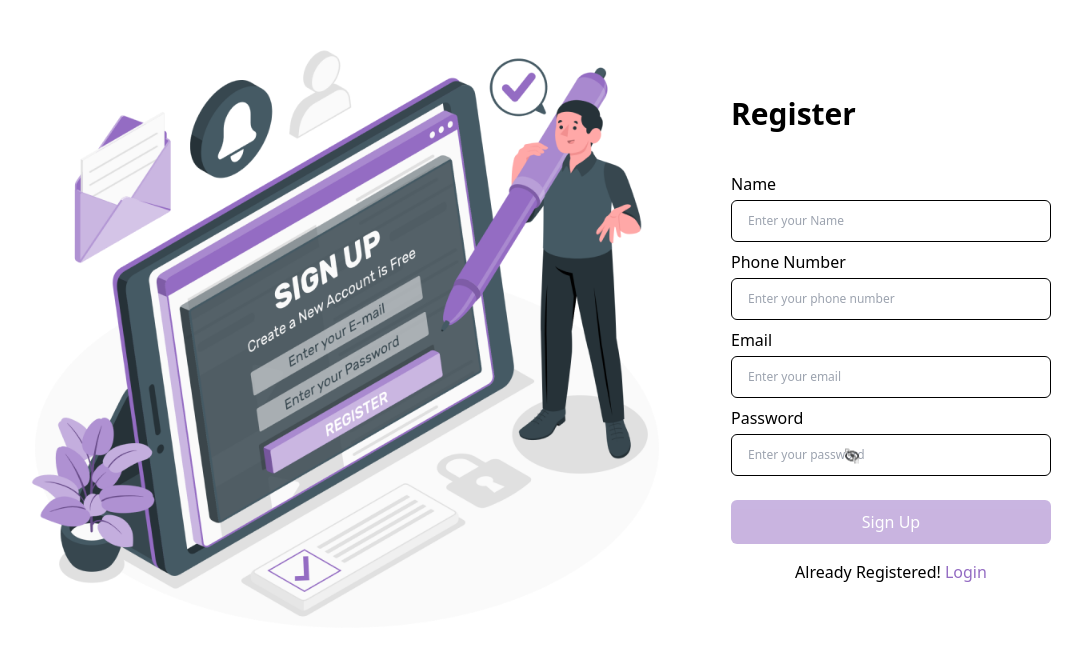
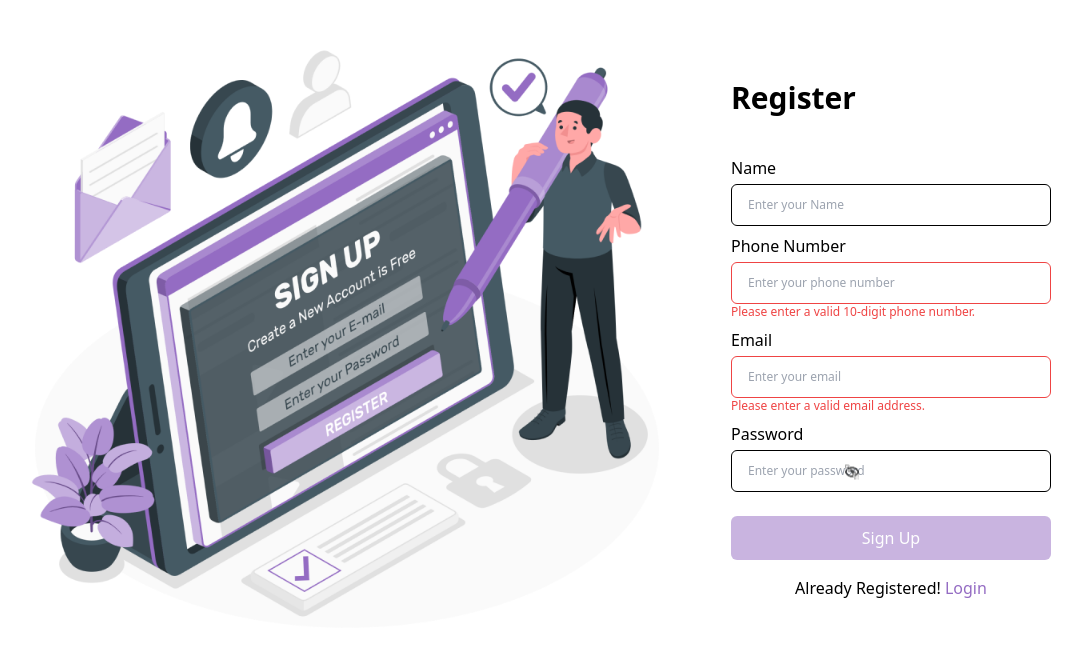
Before and after one commit to Dig092/WorkShalaFrontend, a React (Vite) app: page /register in a window 1280 px wide. Shown: the top 656 px of the page, without its empty margins (101-1183 px from the left). Built offline with nearby package versions, Linux system fonts and the light colour scheme.

Commit message:
added toast

```diff
--- a/src/Components/AuthContext.jsx
+++ b/src/Components/AuthContext.jsx
@@ -6,22 +6,38 @@ export const AuthProvider = ({ children }) => {
   const [isAuthenticated, setIsAuthenticated] = useState(false);
 
   useEffect(() => {
-    const storedUserInfo = localStorage.getItem('user-info');
+    const storedAccessToken = localStorage.getItem('access-token');
 
-    if (storedUserInfo) {
-      const userInfo = JSON.parse(storedUserInfo);
+    const headersAccessToken = getHeadersAccessToken();
+
+    if (storedAccessToken || headersAccessToken) {
       setIsAuthenticated(true);
     }
   }, []);
-
-  const login = () => {
+  const login = (accessToken) => {
     setIsAuthenticated(true);
-    localStorage.setItem('user-info', JSON.stringify());
+    localStorage.setItem('access-token', accessToken);
   };
 
   const logout = () => {
+    // Clear the authentication state and remove access token from localStorage
     setIsAuthenticated(false);
-    localStorage.removeItem('user-info');
+    localStorage.removeItem('access-token');
+  };
+
+  const getHeadersAccessToken = () => {
+    // Retrieve the access token from the request headers
+    const headers = new Headers();
+    const authorizationHeader = headers.get('Authorization');
+
+    if (authorizationHeader) {
+      const [tokenType, accessToken] = authorizationHeader.split(' ');
+      if (tokenType === 'Bearer') {
+        return accessToken;
+      }
+    }
+
+    return null;
   };
 
   return (
--- a/src/Pages/RegisterPage.jsx
+++ b/src/Pages/RegisterPage.jsx
@@ -4,9 +4,11 @@ import ShowPasswordImage from '../assets/icons/EyeImageForShowPassword1.png';
 import HidePasswordImage from '../assets/icons/EyeImageForNotShowPassword.png';
 import { Link, useNavigate } from 'react-router-dom';
 import { useAuth } from '../Components/AuthContext';
+import { toast, ToastContainer } from 'react-toastify';
+import 'react-toastify/dist/ReactToastify.css';
 
 const RegisterPage = () => {
-  const {login} = useAuth();
+  const { login } = useAuth();
   const [showPassword, setShowPassword] = useState(false);
   const togglePasswordVisibility = () => {
     setShowPassword(!showPassword);
@@ -19,12 +21,14 @@ const RegisterPage = () => {
   const [password, setPassword] = useState('');
 
   const isFormValid = name && phonenumber && email && password;
+  const isPhoneNumberValid = /^\d{10}$/.test(phonenumber);
+  const isEmailValid = /^[^\s@]+@[^\s@]+\.[^\s@]+$/.test(email);
 
   const signUp = async () => {
-    if (isFormValid) {
+    if (isFormValid && isPhoneNumberValid && isEmailValid) {
       let item = { name, phonenumber, email, password };
-      // console.warn(item);
-      localStorage.setItem('user-information', JSON.stringify(item))
+      console.warn(item);
+      localStorage.setItem('user-information', JSON.stringify(item));
 
       try {
         let result = await fetch('https://workshala-7v7q.onrender.com/register', {
@@ -32,7 +36,7 @@ const RegisterPage = () => {
           body: JSON.stringify(item),
           headers: {
             'Content-Type': 'application/json',
-            Accept: "application.json",
+            Accept: 'application.json',
           },
         });
 
@@ -41,43 +45,45 @@ const RegisterPage = () => {
           const { accessToken } = data; // Assuming the API returns an accessToken
 
           // Store the access token in localStorage
-        localStorage.setItem("access-token", accessToken);
+          localStorage.setItem('access-token', accessToken);
 
           // Set the access token in the headers for subsequent requests
           const headers = {
-          "Content-Type": "application/json",
-          Accept: "application.json",
+            'Content-Type': 'application/json',
+            Accept: 'application.json',
             Authorization: `Bearer ${accessToken}`,
           };
           login();
-        nav("/verify");
+          nav('/verify');
+          toast.success('Registration successful!');
         } else {
-        // Handle unsuccessful login (e.g., show an error message to the user)
-        console.error("Verify failed");
+          // Handle unsuccessful registration (e.g., show an error message to the user)
+          console.error('Registration failed');
+          toast.error('Registration failed. Please try again.');
         }
       } catch (error) {
         console.error('Registration failed', error);
         // Handle registration error here
+        toast.error('An error occurred during registration. Please try again.');
       }
     } else {
-      alert('Please fill in all the details.');
+      alert('Please fill in all the details and enter a valid 10-digit phone number.');
     }
   };
 
   return (
-    <div class="flex justify-center items-center">
-      <div class="w-2/4">
+    <div className="flex justify-center items-center">
+      <div className="w-2/4">
         <img src={RegisterPageImage} alt="" />
       </div>
-      {/* <div className="loginPageContentHeading"> */}
-      <div class="pl-16 pt-10">
-        <span class="font-sans text-left text-3xl font-bold">Register</span>
-        <div class="font-sans text-1x1 pt-10">
+      <div className="pl-16 pt-10">
+        <span className="font-sans text-left text-3xl font-bold">Register</span>
+        <div className="font-sans text-1x1 pt-10">
           Name
           <br />
-          <div class="w-full pt-1 pb-2">
+          <div className="w-full pt-1 pb-2">
             <input
-              class="w-full p-3 pl-4 border border-black rounded-md text-xs"
+              className="w-full p-3 pl-4 border border-black rounded-md text-xs"
               type="text"
               value={name}
               onChange={(e) => setName(e.target.value)}
@@ -85,31 +91,41 @@ const RegisterPage = () => {
             />
           </div>
           Phone Number
-          <div class="w-full pt-1 pb-2">
+          <div className="w-full pt-1 pb-2">
             <input
-              class="w-full p-3 pl-4 border border-black rounded-md text-xs"
+              className={`w-full p-3 pl-4 border rounded-md text-xs ${
+                isPhoneNumberValid ? '' : 'border-red-500'
+              }`}
               type="tel"
               value={phonenumber}
               onChange={(e) => setPhonenumber(e.target.value)}
               placeholder="Enter your phone number"
             />
+            {!isPhoneNumberValid && (
+              <p className="text-red-500 text-xs">Please enter a valid 10-digit phone number.</p>
+            )}
           </div>
           Email
           <br />
-          <div class="w-full pt-1 pb-2">
+          <div className="w-full pt-1 pb-2">
             <input
-              class="w-full p-3 pl-4 border border-black rounded-md text-xs"
+              className={`w-full p-3 pl-4 border rounded-md text-xs ${
+                isEmailValid ? '' : 'border-red-500'
+              }`}
               type="email"
               value={email}
               onChange={(e) => setEmail(e.target.value)}
               placeholder="Enter your email"
             />
+            {!isEmailValid && (
+              <p className="text-red-500 text-xs">Please enter a valid email address.</p>
+            )}
           </div>
           Password
-          <div class="w-full pt-1">
+          <div className="w-full pt-1">
             <input
               className="w-full p-3 pl-4 border border-black rounded-md text-xs"
-              type={showPassword ? "text" : "password"}
+              type={showPassword ? 'text' : 'password'}
               value={password}
               onChange={(e) => setPassword(e.target.value)}
               placeholder="Enter your password"
@@ -122,28 +138,26 @@ const RegisterPage = () => {
             />
           </div>
           <br />
-          {/* <button
-            class="bg-[#946CC3] text-white w-80 p-2.5 mb-2 rounded-md"
+          <button
+            className={`bg-[#946CC3] text-white w-80 p-2.5 mb-2 rounded-md ${
+              isFormValid && isPhoneNumberValid && isEmailValid ? '' : 'cursor-not-allowed opacity-50'
+            }`}
             onClick={signUp}
-          >
-            Sign In
-          </button> */}
-           <button
-        className={`bg-[#946CC3] text-white w-80 p-2.5 mb-2 rounded-md ${isFormValid ? '' : 'cursor-not-allowed opacity-50'}`}
-        onClick={signUp}
-        disabled={!isFormValid}
+            disabled={!isFormValid || !isPhoneNumberValid || !isEmailValid}
           >
             Sign Up
           </button>
         </div>
-        <div class="text-center pt-2">
-          Already Registered!{" "}
-          <Link to="/login" class="text-[#946CC3]">
+        <div className="text-center pt-2">
+          Already Registered!{' '}
+          <Link to="/login" className="text-[#946CC3]">
             Login
           </Link>
         </div>
       </div>
+      <ToastContainer position="top-center" autoClose={5000} hideProgressBar={false} newestOnTop closeOnClick rtl={false} pauseOnFocusLoss draggable pauseOnHover />
     </div>
   );
 };
+
 export default RegisterPage;
--- a/src/Pages/VerificationPage.jsx
+++ b/src/Pages/VerificationPage.jsx
@@ -4,10 +4,12 @@ import ShowPasswordImage from '../assets/icons/EyeImageForShowPassword1.png';
 import HidePasswordImage from '../assets/icons/EyeImageForNotShowPassword.png';
 import { Link, useNavigate } from 'react-router-dom';
 import { useAuth } from '../Components/AuthContext';
+import { toast, ToastContainer } from 'react-toastify';
+import 'react-toastify/dist/ReactToastify.css';
+
 
 const VerificationPage = () => {
   const { login } = useAuth();
-
   const [showPassword, setShowPassword] = useState(false);
   const togglePasswordVisibility = () => {
     setShowPassword(!showPassword);
@@ -32,27 +34,18 @@ const VerificationPage = () => {
       });
 
       if (result.ok) {
-        // const data = await result.json();
-        // const { accessToken } = data; // Assuming the API returns an accessToken
-
-        // // Store the access token in localStorage
-        // localStorage.setItem("access-token", accessToken);
-
-        // // Set the access token in the headers for subsequent requests
-        // const headers = {
-        //   "Content-Type": "application/json",
-        //   Accept: "application.json",
-        //   Authorization: `Bearer ${accessToken}`,
-        // };
         login();
         nav("/Welcome");
+        toast.success('Verification successful!');
       } else {
-        // Handle unsuccessful login (e.g., show an error message to the user)
+        // Handle unsuccessful verification (e.g., show an error message to the user)
         console.error("Verify failed");
+        toast.error('Verification failed. Please try again.');
       }
     } catch (error) {
       // Handle other errors (network issues, etc.)
-      console.error("An error occurred during login", error);
+      console.error("An error occurred during verification", error);
+      toast.error('An error occurred during verification. Please try again.');
     }
   }
 
@@ -87,6 +80,7 @@ const VerificationPage = () => {
           <button className="bg-[#946CC3] text-white w-80 p-2.5 mb-2 rounded-md" onClick={verify}>Sign In</button>
         </div><br />
       </div>
+      <ToastContainer position="top-center" autoClose={5000} hideProgressBar={false} newestOnTop closeOnClick rtl={false} pauseOnFocusLoss draggable pauseOnHover />
     </div>
   );
 };
```
Lines whose indentation alone changed are shown as unchanged.
